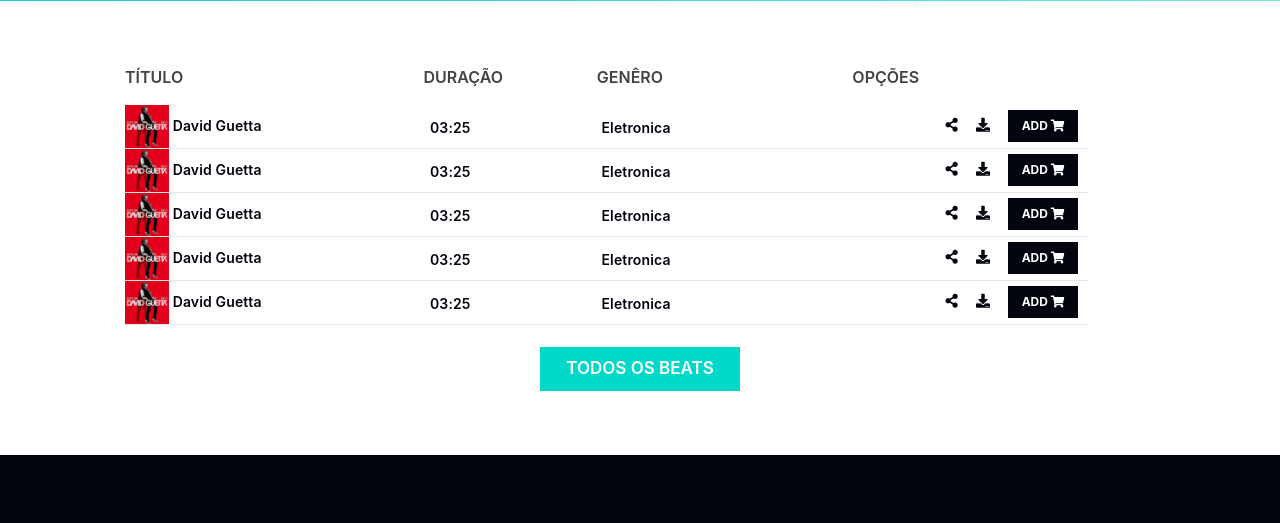
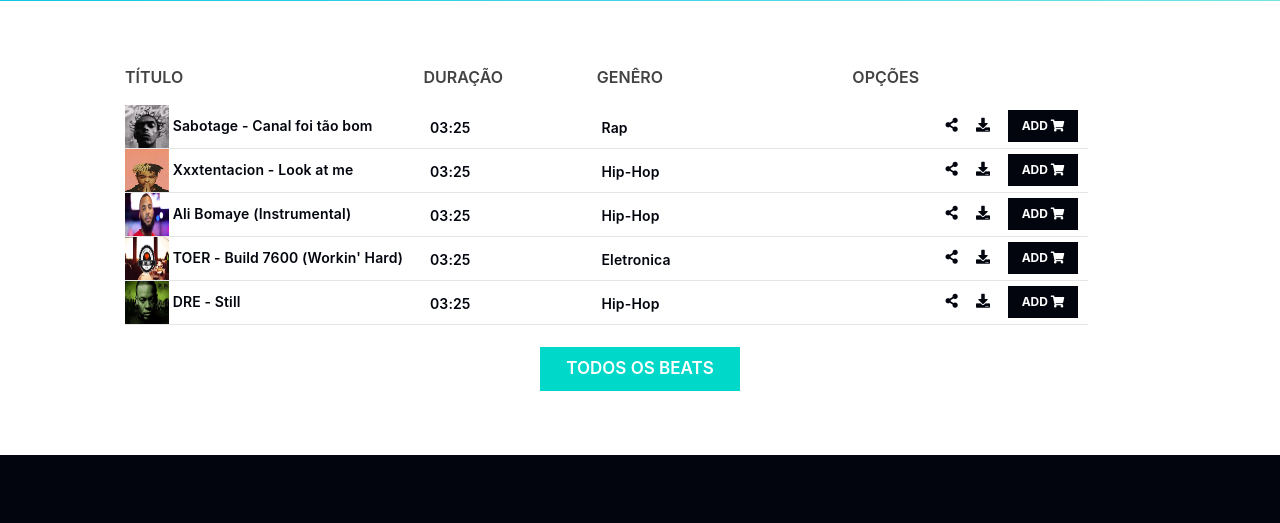
Before and after one commit to SidSan97/music-player, a PHP site: page / in a window 1280 px wide. Shown: the part 654-1177 px from the top of the page. Run offline with PHP 8.4, Linux system fonts and the light colour scheme; some libraries are stand-ins or nearby versions.

Commit message:
Ajustes da tabela de musicas

```diff
--- a/index.php
+++ b/index.php
@@ -73,8 +73,56 @@
             <ul>
                 <li>
                     <article>
-                        <img src="foto-albuns/dg.jpg" width="44px" height="44px">
-                        David Guetta
+                        <img src="foto-albuns/Poster1.jpg" width="44px" height="44px">
+                        Sabotage - Canal foi tão bom
+                    </article>
+                    <article>03:25</article>
+                    <article>Rap</article>
+                    <article>
+                        <i class="fas fa-share-alt"></i>
+                        <i class="fas fa-download"></i>
+                        <button class="btn-car-add">
+                            ADD <i class="fas fa-shopping-cart"></i>
+                        </button>
+                    </article>
+                </li>
+
+                <li>
+                    <article>
+                        <img src="foto-albuns/Poster2.jpg" width="44px" height="44px">
+                        Xxxtentacion - Look at me
+                    </article>
+                    <article>03:25</article>
+                    <article>Hip-Hop</article>
+                    <article>
+                        <i class="fas fa-share-alt"></i>
+                        <i class="fas fa-download"></i>
+                        <button class="btn-car-add">
+                            ADD <i class="fas fa-shopping-cart"></i>
+                        </button>
+                    </article>
+                </li>
+
+                <li>
+                    <article>
+                        <img src="foto-albuns/Poster3.jpg" width="44px" height="44px">
+                        Ali Bomaye (Instrumental)
+                    </article>
+                    <article>03:25</article>
+                    <article>Hip-Hop</article>
+                    <article>
+                        <i class="fas fa-share-alt"></i>
+                        <i class="fas fa-download"></i>
+                        <button class="btn-car-add">
+                            ADD <i class="fas fa-shopping-cart"></i>
+                        </button>
+                    </article>
+                </li>
+
+                <li>
+                    <article>
+                        <img src="foto-albuns/Poster4.jpg" width="44px" height="44px">
+                        TOER - Build 7600 (Workin' Hard)
                     </article>
                     <article>03:25</article>
                     <article>Eletronica</article>
@@ -89,59 +137,11 @@
 
                 <li>
                     <article>
-                        <img src="foto-albuns/dg.jpg" width="44px" height="44px">
-                        David Guetta
+                        <img src="foto-albuns/Poster5.jpg" width="44px" height="44px">
+                        DRE - Still
                     </article>
                     <article>03:25</article>
-                    <article>Eletronica</article>
-                    <article>
-                        <i class="fas fa-share-alt"></i>
-                        <i class="fas fa-download"></i>
-                        <button class="btn-car-add">
-                            ADD <i class="fas fa-shopping-cart"></i>
-                        </button>
-                    </article>
-                </li>
-
-                <li>
-                    <article>
-                        <img src="foto-albuns/dg.jpg" width="44px" height="44px">
-                        David Guetta
-                    </article>
-                    <article>03:25</article>
-                    <article>Eletronica</article>
-                    <article>
-                        <i class="fas fa-share-alt"></i>
-                        <i class="fas fa-download"></i>
-                        <button class="btn-car-add">
-                            ADD <i class="fas fa-shopping-cart"></i>
-                        </button>
-                    </article>
-                </li>
-
-                <li>
-                    <article>
-                        <img src="foto-albuns/dg.jpg" width="44px" height="44px">
-                        David Guetta
-                    </article>
-                    <article>03:25</article>
-                    <article>Eletronica</article>
-                    <article>
-                        <i class="fas fa-share-alt"></i>
-                        <i class="fas fa-download"></i>
-                        <button class="btn-car-add">
-                            ADD <i class="fas fa-shopping-cart"></i>
-                        </button>
-                    </article>
-                </li>
-
-                <li>
-                    <article>
-                        <img src="foto-albuns/dg.jpg" width="44px" height="44px">
-                        David Guetta
-                    </article>
-                    <article>03:25</article>
-                    <article>Eletronica</article>
+                    <article>Hip-Hop</article>
                     <article>
                         <i class="fas fa-share-alt"></i>
                         <i class="fas fa-download"></i>
--- a/js/player.js
+++ b/js/player.js
@@ -1,8 +1,8 @@
 //Cria um array com o nome das músicas
-let musics = ["Sabotage - Canal Bom", "19 The Miracle (Of Joey Ramone) - U2.mp3", "Prismo Weakness - NCS Release.mp3", "Nothing is impossible - Planet Shakes.mp3"];
+let musics = ["Sabotage - Canal Bom", "Xxxtentacion - Look at me", "Ali Bomaye", "TOER - Build 7600", "DRE - Still"];
 
 //Cria um array com a capa das músicas
-let poster = ["foto-albuns/Poster1.jpg", "foto-albuns/Poster2.jpg", "foto-albuns/Poster3.jpg", "foto-albuns/Poster4.jpg"];
+let poster = ["foto-albuns/Poster1.jpg", "foto-albuns/Poster2.jpg", "foto-albuns/Poster3.jpg", "foto-albuns/Poster4.jpg", "foto-albuns/Poster5.jpg"];
 
 let songTitle = document.querySelector("#songTitle");
 
```
